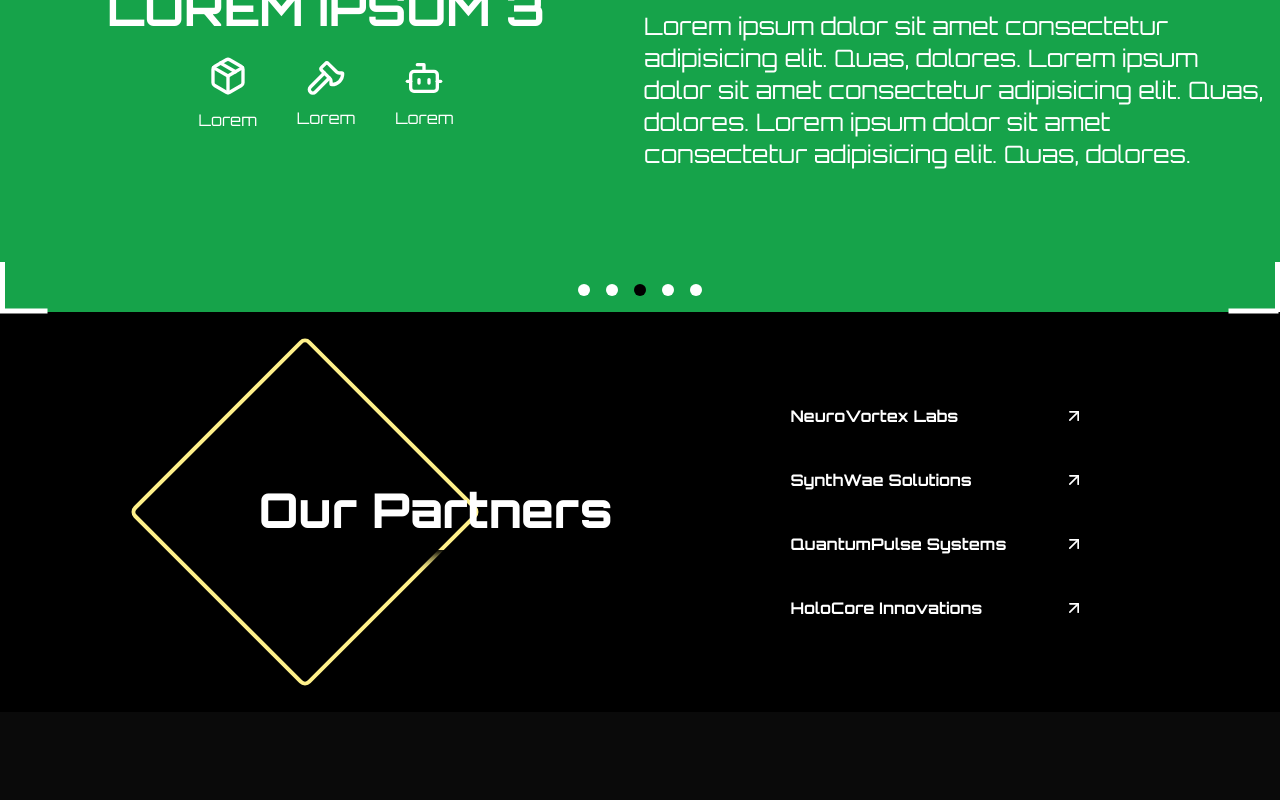
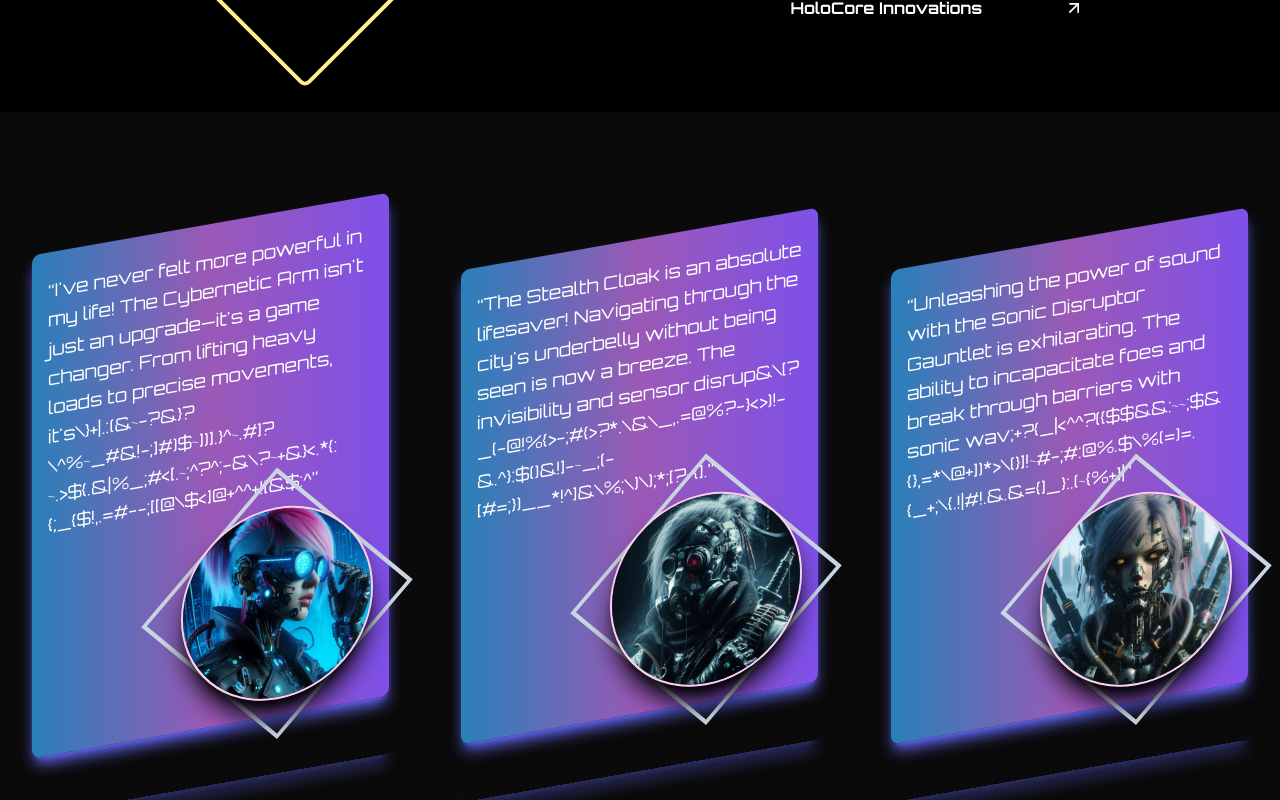
Before and after one commit to guitar6029/cyberpunk-recipe, a Next.js app: page / in a window 1280 px wide. Shown: the part 2000-2800 px from the top of the page. Built offline with nearby package versions, Linux system fonts and the light colour scheme.

Commit message:
added slanted card for testimonial component

```diff
--- a/app/globals.css
+++ b/app/globals.css
@@ -33,7 +33,7 @@ body {
   background-image: url("../public/city.jpg");
   background-size: cover;
   background-position: center;
-  height: 100vh;
+  height: 25vh;
   width: 100vw;
 }
 
--- a/components/Buttons/Nav/NavLink.tsx
+++ b/components/Buttons/Nav/NavLink.tsx
@@ -8,8 +8,8 @@ type NavLinkProps = {
 const NavLink: React.FC<NavLinkProps> = ({ btnText, linktTo }) => {
     return (
         <div className="relative w-fit flex flex-col items-center justify-center ">
-            <div className="absolute inset-0 bg-gradient-to-r from-[#7e50e9] via-[#9b59b6] to-[#2980b9] z-10 link-layout"></div>
-            <Link className="z-20 hover:scale-105 transition duration-200 ease-in  p-4 text-5xl font-bold" style={{  textShadow: '2px 2px 4px rgba(0, 0, 0, 0.5)' }} href={linktTo}>{btnText}</Link>
+            <div className="absolute inset-0 bg-purple-500 z-10 link-layout"></div>
+            <Link className="z-20 hover:scale-105 transition duration-200 ease-in  p-4 text-5xl font-bold"  href={linktTo}>{btnText}</Link>
         </div>
 
     );
--- a/components/Hero/Hero.tsx
+++ b/components/Hero/Hero.tsx
@@ -1,10 +1,7 @@
 const Hero: React.FC = () => {
     return (
-        <div className="relative flex flex-col items-center justify-center h-[55vh] hero-img ">
-
-
+        <div className="relative flex flex-col items-center justify-center h-[25vh] hero-img ">
             <div className="relative p-5 w-[fit]  flex flex-col items-center justify-center">
-
                 <div className="absolute inset-0 bg-gradient-to-r from-[#7e50e9] via-[#9b59b6] to-[#2980b9] z-10 btn-layout"></div>
                 <h3 className="z-20 sm:text-3xl md:text-6xl lg:text-7xl font-bold " style={{ textShadow: '2px 2px 4px rgba(0, 0, 0, 0.5)' }}>Hacks</h3>
                 <h6 className="z-20 sm:text-xl md:text-xl lg:text-4xl" style={{ textShadow: '2px 2px 4px rgba(0, 0, 0, 0.5)' }}>Forge Your Future: Unleash the Power Within</h6>
--- a/components/Navbar.tsx
+++ b/components/Navbar.tsx
@@ -4,13 +4,7 @@ const Navbar = () => {
     return (
         <div className="flex flex-row items-center gap-4 p-4 h-[100px] bg-black">
 
-            {/* <div className="relative w-fit flex flex-col items-center justify-center ">
-                <div className="absolute inset-0 bg-gradient-to-r from-[#7e50e9] via-[#9b59b6] to-[#2980b9] z-10 link-layout"></div>
-                <button className="z-20 hover:scale-105 transition duration-200 ease-in  p-4 text-6xl font-bold" style={{ textShadow: '2px 2px 4px rgba(0, 0, 0, 0.5)' }} >hacks</button>
-            </div> */}
 
-
-            {/* <h1 className="text-3xl text-yellow-200 border-2 p-3 border-yellow-200 font-bold">hacks</h1> */}
             <div className="flex flex-row items-center gap-2">
 
                 <NavLink linktTo="/" btnText="Home" />
--- a/components/Testimonials/Testimonial.tsx/Testimonial.tsx
+++ b/components/Testimonials/Testimonial.tsx/Testimonial.tsx
@@ -18,13 +18,17 @@ const Testimonial: React.FC<TestimonialProps> = ({ person }: TestimonialProps) =
     const [alienName, setAlienName] = useState<string>('');
     const [displayedName, setDisplayedName] = useState<string[]>([]);
 
+    const [finishedTranslationText, setFinished] = useState<boolean>(false)
+
     useEffect(() => {
         generateAlienText(originalText, setAlienText, setDisplayText);
     }, [originalText]);
 
     useEffect(() => {
-        generateAlienText(originalName, setAlienName, setDisplayedName);
-    }, [originalName]);
+        if (finishedTranslationText) {
+            generateAlienText(originalName, setAlienName, setDisplayedName);
+        }
+    }, [setFinished, originalName]);
 
     const generateAlienText = (text: string, setAlien: Function, setDisplay: Function) => {
         const characters = text.split('').map((char: string) => char);
@@ -49,16 +53,35 @@ const Testimonial: React.FC<TestimonialProps> = ({ person }: TestimonialProps) =
                     newText[index] = originalString[index];
                     return newText;
                 });
-            }, index * 90); // Adjust the timing as needed
+            }, index * 20); // Adjust the timing as needed
         });
     }
 
     return (
-        <div className="flex flex-row items-center gap-5 rounded-lg p-3 bg-slate-800 h-full">
-            <img src={person.img} alt={person.name} className="rounded-full shadow-xl shadow-black border-2 border-pink-200 w-[100px] h-[100px]" />
-            <div className="col-span-2 flex flex-col gap-2">
-                <q className="text-lg text-left text-green-500">{displayText.join('')}</q>
-                <h1 className="text-2xl font-bold text-yellow-200">{displayedName.join('')}</h1>
+        <div className="flex flex-row items-center gap-10 rounded-lg p-4 w-fit h-full">
+            <div className="flex flex-col gap-12">
+
+                <div className="col-span-2 flex flex-col gap-2 bg-gradient-to-r from-[#2980b9] via-[#9b59b6] to-[#7e50e9]  p-4 rounded-lg -skew-y-10 shadow-lg shadow-indigo-500">
+                    <h1 className="text-2xl font-bold text-yellow-200">{displayedName.join('')}</h1>
+                    <q className="text-lg text-left leading-relaxed ">{displayText.join('')}</q>
+
+                    <div className="relative float-right flex flex-col items-end justify-end">
+                        <div className="relative w-fit h-fit flex flex-col items-center justify-center float-right">
+                            <div className="absolute w-[8rem] h-[8rem] md:w-[12rem] md:h-[12rem] rotate-[45deg]  inset-0 border-4 border-slate-300 z-10"
+
+                            >
+                            </div>
+                            <img
+                                src={person.img}
+                                alt={person.name}
+                                className="z-20 rounded-full shadow-xl  shadow-black border-2 border-pink-200 w-[8rem] md:w-[12rem] "
+
+                            />
+                        </div>
+
+                    </div>
+                </div>
+                <div className="text-2xl font-bold text-yellow-200 -skew-y-10 shadow-lg shadow-indigo-500 h-[10px]"></div>
             </div>
         </div>
     );
```
